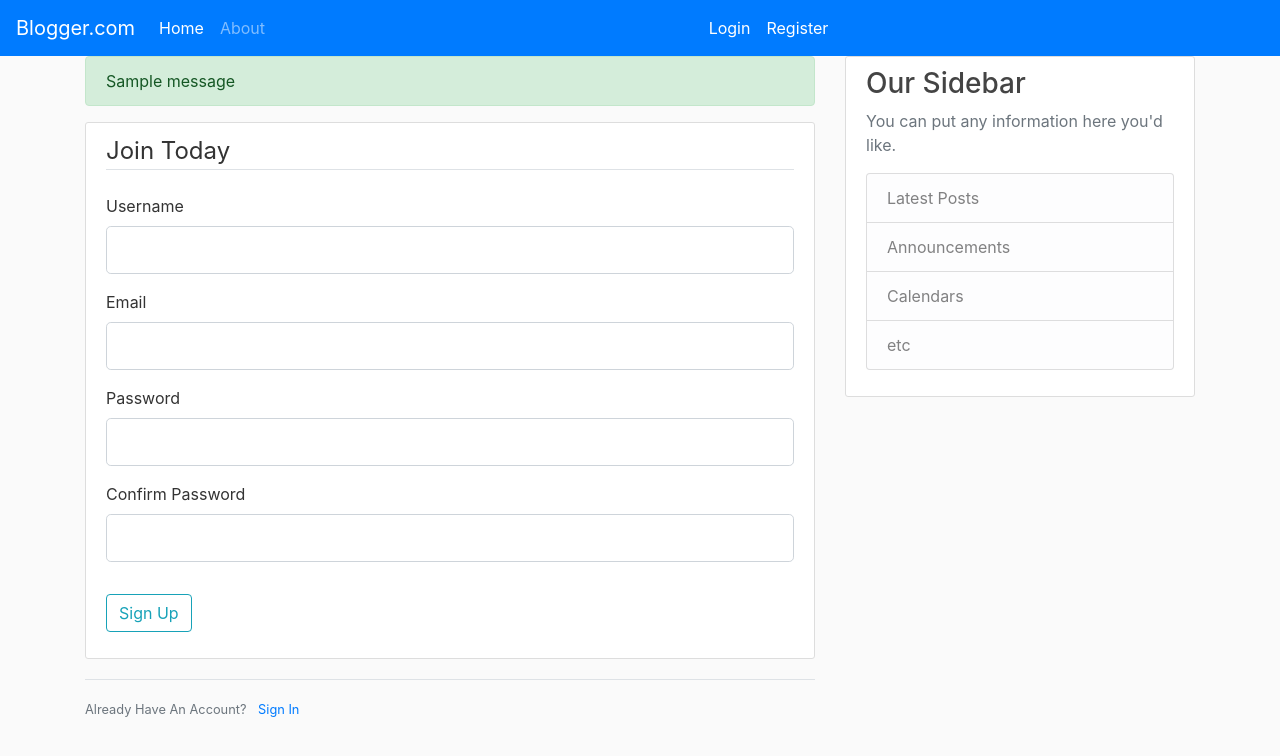
After one commit to abdo-giprel/Bloger.com, a Flask app: template blogger/templates/register.html in a window 1280 px wide. The commit adds this page. Shown: the top 756 px of the page. Run offline with Flask 2, Linux system fonts and the light colour scheme; tables that the repository leaves empty hold one stand-in row (values such as "Sample post"); the template is opened without the code that fills it: values that come from a table or form of the project are taken from there, most other values are stand-ins (such as "Sample title", 1, 10 or a date in 2020); one stand-in notice (Sample message) is shown; some libraries are stand-ins or nearby versions.

Commit message:
seperate all file using package to arrange folder to work will to gether

```diff
--- a/forms.py
+++ b/blogger/forms.py
@@ -15,4 +15,4 @@
     email = StringField('Email',validators=[DataRequired(),Email()])
     password = PasswordField('Password',validators=[DataRequired()])
     remember = BooleanField('Remember Me')
-    submit =SubmitField('Sign Up')
+    submit =SubmitField('Sign In')
--- a/static/main.css
+++ b/blogger/static/main.css
@@ -78,3 +78,7 @@
   .account-heading {
     font-size: 2.5rem;
   }
+  .center{
+    margin:0 auto;
+    width: 30%;
+  }
--- a/templates/layout.html
+++ b/blogger/templates/layout.html
@@ -16,7 +16,7 @@
 </head>
 <body  style="margin-top: 0">
     <nav class="navbar navbar-expand-lg navbar-dark bg-primary">
-        <a class="navbar-brand" href="#">Navbar</a>
+        <a class="navbar-brand" href="{{url_for('home')}}">Blogger.com</a>
         <button class="navbar-toggler" type="button" data-toggle="collapse" data-target="#navbarColor01" aria-controls="navbarColor01" aria-expanded="false" aria-label="Toggle navigation">
           <span class="navbar-toggler-icon"></span>
         </button>
@@ -24,31 +24,32 @@
         <div class="collapse navbar-collapse" id="navbarColor01">
           <ul class="navbar-nav mr-auto">
             <li class="nav-item active">
-              <a class="nav-link" href="#">Home <span class="sr-only">(current)</span></a>
+              <a class="nav-link" href="{{url_for('home')}}">Home <span class="sr-only">(current)</span></a>
             </li>
             <li class="nav-item">
-              <a class="nav-link" href="#">Features</a>
+              <a class="nav-link" href="{{url_for('about')}}">About</a>
             </li>
-            <li class="nav-item">
-              <a class="nav-link" href="#">Pricing</a>
+          </ul >
+          <ul class="navbar-nav mr-rigth">
+            <li class="nav-item active">
+              <a class="nav-link" href="{{url_for('login')}}">Login</a>
             </li>
-            <li class="nav-item">
-              <a class="nav-link" href="#">About</a>
+            <li class="nav-item active">
+              <a class="nav-link" href="{{url_for('register')}}">Register</a>
             </li>
           </ul>
-          <form class="form-inline my-2 my-lg-0">
-            <input class="form-control mr-sm-2" type="text" placeholder="Search">
-            <button class="btn btn-secondary my-2 my-sm-0" type="submit">Search</button>
-          </form>
+        </div>
+        <div class="navbar-collapse">
+
         </div>
       </nav>
 
       <main role="main" class="container">
         <div class="row">
           <div class="col-md-8">
-            {% with messages =get_flashed_messages(with_categories=true)%}
-              {% if messages %}
-                {%for category, message in messages %}
+            {% with messagee =get_flashed_messages(with_categories=true)%}
+              {% if messagee %}
+                {%for category, message in messagee %}
                   <div class="alert alert-{{ category }}">
                     {{ message }}
                   </div>
--- /dev/null
+++ b/blogger/templates/register.html
@@ -0,0 +1,71 @@
+{% extends "layout.html"%}
+{% block content %}
+    <div class="content-section">
+        <form method="POST" action="">
+            {{form.hidden_tag()}}
+            <fieldset class="form-group">
+                <legend class="border-bottom mb-4">Join Today</legend>
+                <div class="form-group">
+                    {{form.username.label(class="form-control-label")}}
+                    {% if form.username.errors%}
+                        {{form.username(class="form-control form-control-lg is-invalid")}}
+                        <div class="invalid-feedback">
+                        {% for error in form.username.errors%}
+                                <span> {{error}}</span>
+                        {% endfor%}
+                        </div>
+                    {%else%}
+                        {{form.username(class="form-control form-control-lg")}}
+                    {% endif %}
+                </div>
+                <div class="form-group">
+                    {{form.email.label(class="form-control-label")}}
+                    {% if form.email.errors%}
+                        {{form.email(class="form-control form-control-lg is-invalid")}}
+                        <div class="invalid-feedback">
+                        {% for error in form.email.errors%}
+                                <span> {{error}}</span>
+                        {% endfor%}
+                        </div>
+                    {%else%}
+                        {{form.email(class="form-control form-control-lg")}}
+                    {% endif %}
+                </div>
+                <div class="form-group">
+                    {{form.password.label(class="form-control-label")}}
+                    {% if form.password.errors%}
+                        {{form.password(class="form-control form-control-lg is-invalid")}}
+                        <div class="invalid-feedback">
+                        {% for error in form.password.errors%}
+                                <span> {{error}} </span>
+                        {% endfor%}
+                        </div>
+                    {%else%}
+                        {{form.password(class="form-control form-control-lg")}}
+                    {% endif %}
+                </div>
+                <div class="form-group">
+                    {{form.confirm_password.label(class="form-control-label")}}
+                    {% if form.confirm_password.errors%}
+                        {{form.confirm_password(class="form-control form-control-lg is-invalid")}}
+                        <div class="invalid-feedback">
+                        {% for error in form.confirm_password.errors%}
+                                <span> {{error}}</span>
+                        {% endfor%}
+                        </div>
+                    {%else%}
+                        {{form.confirm_password(class="form-control form-control-lg")}}
+                    {% endif %}
+                </div>
+            </fieldset>
+            <div class="form-group">
+                {{form.submit(class="btn btn-outline-info")}}
+            </div>
+        </form>
+    </div>
+    <div class="border-top pt-3">
+        <small class="text-muted">
+            Already Have An Account? <a class="ml-2" href="{{url_for('login')}}">Sign In</a>
+        </small>
+    </div>
+{% endblock content %}
--- /dev/null
+++ b/requirements.txt
@@ -0,0 +1,3 @@
+pip install flask.
+pip install flask-wtf.
+pip install flask-sqlalchemy.
--- /dev/null
+++ b/run.py
@@ -0,0 +1,4 @@
+from blogger import app
+
+if __name__ == '__main__':
+    app.run(debug=True)
--- a/templates/login.html
+++ /dev/null
@@ -1,4 +0,0 @@
-{% extends "layout.html"%}
-{% block content %}
-    <h1>About page</h1>
-{% endblock content %}
```
Also changed, not shown: blogger/__init__.py (added, +11 -0 lines), blogger/models.py (added, +23 -0 lines), blogger/routes.py (renamed from Blogger.py, +12 -13 lines), blogger/templates/login.html (added, +34 -0 lines), templates/register.html (deleted, +0 -35 lines), blogger/site.db (added), blogger/templates/about.html (renamed from templates/about.html), blogger/templates/home.html (renamed from templates/home.html).
